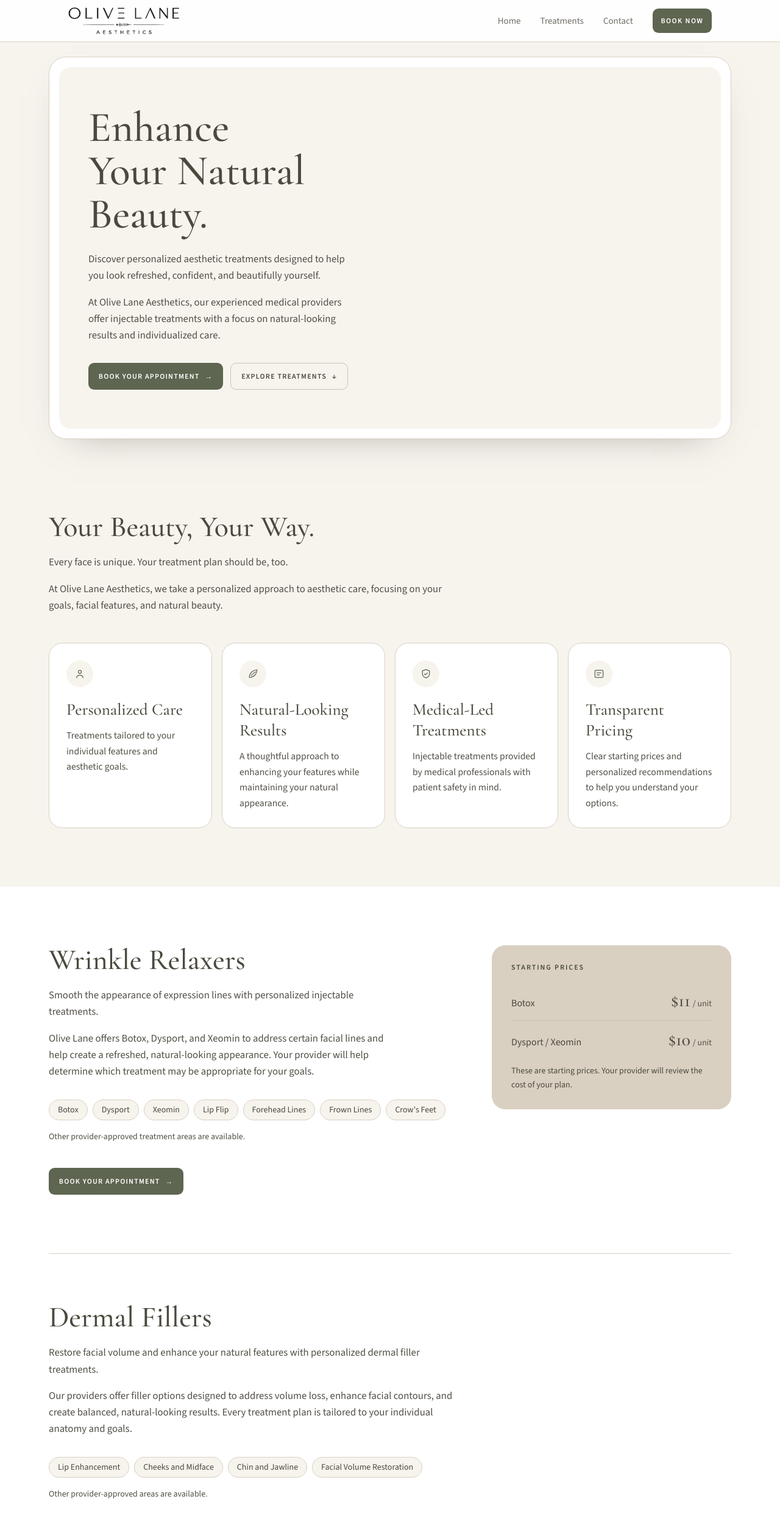
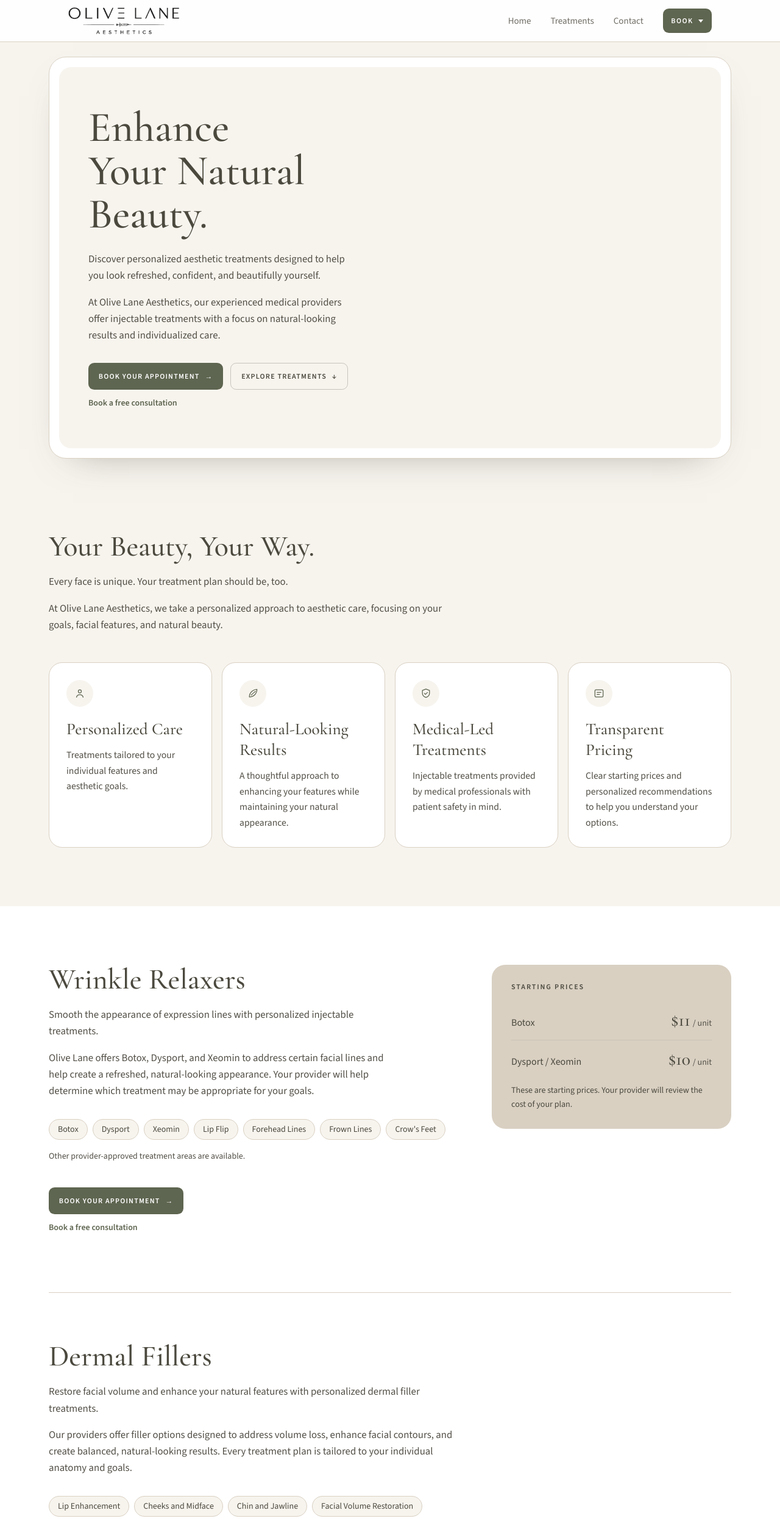
Before and after one commit to smart-ai-414/Olivelaneaesthetics, a Next.js app: page / in a window 1280 px wide. Shown: the top 2499 px of the page at 61% size. Built offline with nearby package versions, Linux system fonts and the light colour scheme.

Commit message:
fix crm issue

```diff
--- a/app/components/BookLink.tsx
+++ b/app/components/BookLink.tsx
@@ -3,16 +3,24 @@ import { site } from "../site";
 export default function BookLink({
   children,
   className,
+  href = site.bookingUrl,
+  onClick,
+  role,
 }: {
   children: React.ReactNode;
   className?: string;
+  href?: string;
+  onClick?: () => void;
+  role?: "menuitem";
 }) {
   return (
     <a
-      href={site.bookingUrl}
+      href={href}
       target="_blank"
       rel="noopener noreferrer"
       className={className}
+      onClick={onClick}
+      role={role}
     >
       {children}
       <span className="sr-only"> (opens in a new tab)</span>
--- a/app/components/Contact.tsx
+++ b/app/components/Contact.tsx
@@ -14,10 +14,18 @@ export default function Contact() {
               Ready to explore your aesthetic goals? We&rsquo;re here to help you
               take the next step.
             </p>
-            <BookLink className="btn btn-primary mt-8">
-              Book your appointment
-              <span aria-hidden="true">&rarr;</span>
-            </BookLink>
+            <div className="mt-8 flex flex-col items-start gap-3">
+              <BookLink className="btn btn-primary">
+                Book your appointment
+                <span aria-hidden="true">&rarr;</span>
+              </BookLink>
+              <BookLink
+                href={site.consultationUrl}
+                className="text-sm font-semibold text-olive-ink underline-offset-4 hover:underline"
+              >
+                Book a free consultation
+              </BookLink>
+            </div>
           </div>
 
           <div className="relative order-2 min-h-[280px] bg-beige sm:min-h-[320px] lg:col-start-2 lg:row-span-2 lg:row-start-1 lg:min-h-full">
--- a/app/components/Faq.tsx
+++ b/app/components/Faq.tsx
@@ -16,7 +16,8 @@ const faqs = [
   },
   {
     question: "How do I book an appointment?",
-    answer: "Click the BOOK NOW button to access our appointment booking system.",
+    answer:
+      "Choose Book appointment or Book a free consultation to open our booking system.",
   },
   {
     question: "Where is Olive Lane Aesthetics located?",
--- a/app/components/Header.tsx
+++ b/app/components/Header.tsx
@@ -1,6 +1,6 @@
 "use client";
 
-import { useEffect, useState } from "react";
+import { useEffect, useId, useRef, useState } from "react";
 import Image from "next/image";
 import { site } from "../site";
 import BookLink from "./BookLink";
@@ -10,6 +10,70 @@ const links = [
   { label: "Treatments", href: "#treatments" },
   { label: "Contact", href: "#contact" },
 ];
+
+function BookMenu() {
+  const [open, setOpen] = useState(false);
+  const menuId = useId();
+  const rootRef = useRef<HTMLDivElement>(null);
+
+  useEffect(() => {
+    if (!open) return;
+    const onKey = (event: KeyboardEvent) => {
+      if (event.key === "Escape") setOpen(false);
+    };
+    const onPointer = (event: PointerEvent) => {
+      if (!rootRef.current?.contains(event.target as Node)) setOpen(false);
+    };
+    window.addEventListener("keydown", onKey);
+    window.addEventListener("pointerdown", onPointer);
+    return () => {
+      window.removeEventListener("keydown", onKey);
+      window.removeEventListener("pointerdown", onPointer);
+    };
+  }, [open]);
+
+  return (
+    <div ref={rootRef} className="relative">
+      <button
+        type="button"
+        className="btn btn-primary btn-sm"
+        aria-expanded={open}
+        aria-haspopup="menu"
+        aria-controls={menuId}
+        onClick={() => setOpen((value) => !value)}
+      >
+        Book
+        <span
+          aria-hidden="true"
+          className={`inline-block border-x-[4px] border-t-[5px] border-x-transparent border-t-current transition ${open ? "rotate-180" : ""}`}
+        />
+      </button>
+      {open ? (
+        <div
+          id={menuId}
+          role="menu"
+          className="absolute right-0 z-50 mt-2 w-64 rounded-2xl border border-beige bg-white p-2 shadow-[0_16px_40px_-24px_rgba(75,73,62,0.5)]"
+        >
+          <BookLink
+            role="menuitem"
+            className="block rounded-xl px-3 py-3 text-left text-sm font-semibold tracking-normal text-deep normal-case hover:bg-ivory"
+            onClick={() => setOpen(false)}
+          >
+            Book appointment
+          </BookLink>
+          <BookLink
+            href={site.consultationUrl}
+            role="menuitem"
+            className="block rounded-xl px-3 py-3 text-left text-sm font-semibold tracking-normal text-deep normal-case hover:bg-ivory"
+            onClick={() => setOpen(false)}
+          >
+            Book a free consultation
+          </BookLink>
+        </div>
+      ) : null}
+    </div>
+  );
+}
 
 export default function Header() {
   const [open, setOpen] = useState(false);
@@ -47,14 +111,11 @@ export default function Header() {
               {link.label}
             </a>
           ))}
-          <BookLink className="btn btn-primary btn-sm">Book now</BookLink>
+          <BookMenu />
         </nav>
 
         <div className="ml-auto flex shrink-0 items-center gap-1 lg:hidden">
-          <BookLink className="btn btn-primary btn-sm">
-            <span className="sm:hidden">Book</span>
-            <span className="hidden sm:inline">Book now</span>
-          </BookLink>
+          <BookMenu />
           <button
             type="button"
             onClick={() => setOpen((value) => !value)}
@@ -93,6 +154,16 @@ export default function Header() {
             {link.label}
           </a>
         ))}
+        <BookLink onClick={() => setOpen(false)} className="block py-3 text-base font-semibold text-deep">
+          Book appointment
+        </BookLink>
+        <BookLink
+          href={site.consultationUrl}
+          onClick={() => setOpen(false)}
+          className="block pb-3 text-base font-semibold text-deep"
+        >
+          Book a free consultation
+        </BookLink>
       </nav>
     </header>
   );
--- a/app/components/Hero.tsx
+++ b/app/components/Hero.tsx
@@ -1,4 +1,5 @@
 import BookLink from "./BookLink";
+import { site } from "../site";
 
 export default function Hero() {
   return (
@@ -22,11 +23,19 @@ export default function Hero() {
               individualized care.
             </p>
           </div>
-          <div className="mt-8 flex flex-col gap-3 sm:flex-row sm:flex-wrap sm:items-center">
-            <BookLink className="btn btn-primary w-full sm:w-auto">
-              Book your appointment
-              <span aria-hidden="true">&rarr;</span>
-            </BookLink>
+          <div className="mt-8 flex flex-col gap-3 sm:flex-row sm:flex-wrap sm:items-start">
+            <div className="flex w-full flex-col items-stretch gap-3 sm:w-auto sm:items-start">
+              <BookLink className="btn btn-primary w-full sm:w-auto">
+                Book your appointment
+                <span aria-hidden="true">&rarr;</span>
+              </BookLink>
+              <BookLink
+                href={site.consultationUrl}
+                className="text-center text-sm font-semibold text-olive-ink underline-offset-4 hover:underline sm:text-left"
+              >
+                Book a free consultation
+              </BookLink>
+            </div>
             <a href="#treatments" className="btn btn-secondary w-full sm:w-auto">
               Explore treatments
               <span aria-hidden="true">&darr;</span>
--- a/app/components/Services.tsx
+++ b/app/components/Services.tsx
@@ -1,4 +1,5 @@
 import BookLink from "./BookLink";
+import { site } from "../site";
 
 const wrinkleAreas = [
   "Botox",
@@ -117,10 +118,18 @@ export default function Services() {
           </div>
         </div>
 
-        <BookLink className="btn btn-primary mt-10">
-          Book your appointment
-          <span aria-hidden="true">&rarr;</span>
-        </BookLink>
+        <div className="mt-10 flex flex-col items-start gap-3">
+          <BookLink className="btn btn-primary">
+            Book your appointment
+            <span aria-hidden="true">&rarr;</span>
+          </BookLink>
+          <BookLink
+            href={site.consultationUrl}
+            className="text-sm font-semibold text-olive-ink underline-offset-4 hover:underline"
+          >
+            Book a free consultation
+          </BookLink>
+        </div>
 
         <div className="mt-20 border-t border-beige pt-16 sm:mt-24 sm:pt-20">
           <h2 id="filler-heading" className="text-4xl sm:text-5xl">
--- a/app/site.ts
+++ b/app/site.ts
@@ -23,6 +23,8 @@ export const site = {
   hours: "By appointment only",
 
   bookingUrl: "https://zipclinical.com/book/medcove",
+  // Same scheduler until the team sends a separate consultation link.
+  consultationUrl: "https://zipclinical.com/book/medcove",
 
   instagram: "",
 } as const;
```
